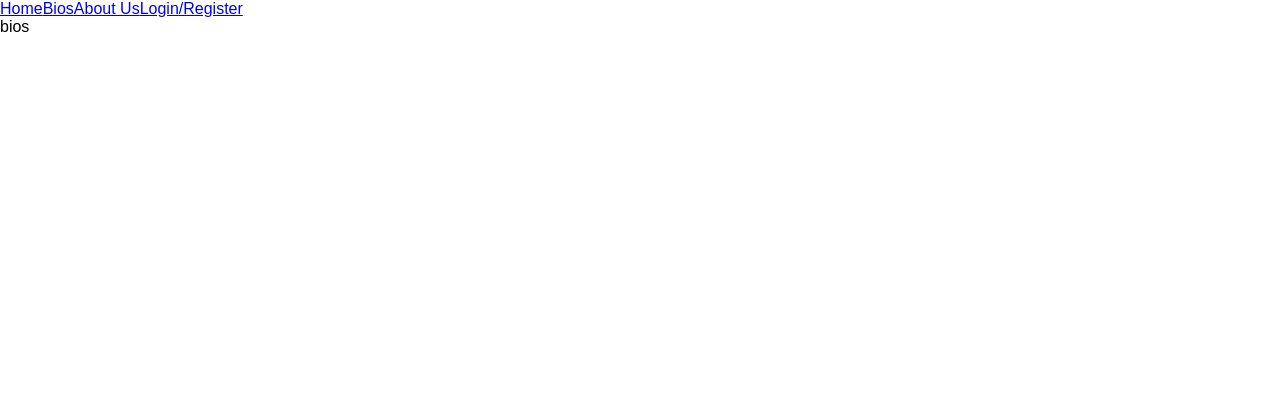
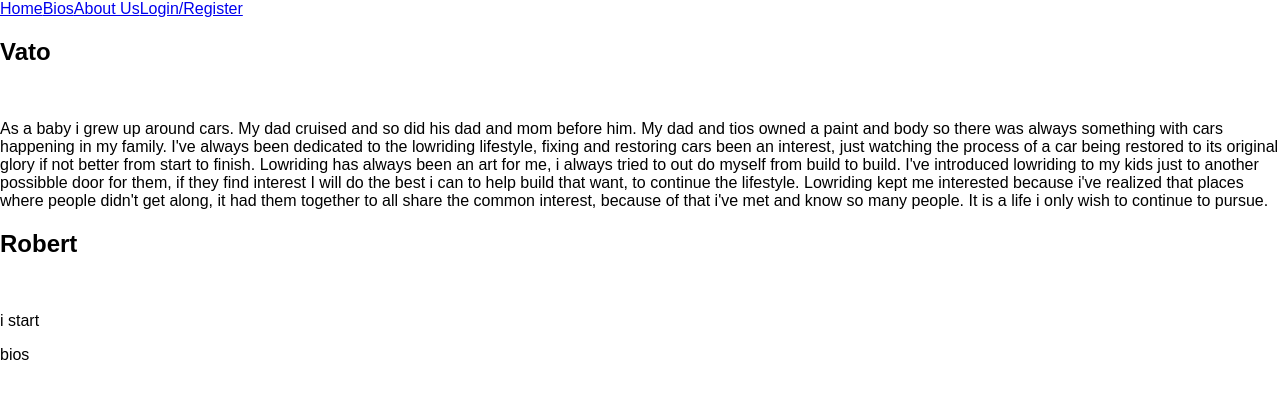
Before and after one commit to arisztid21/slowlane-website, a React (Create React App) app: page /bios in a window 1280 px wide. Shown: the top 398 px of the page. Built offline with nearby package versions, Linux system fonts and the light colour scheme; no server answers.

Commit message:
vato's bio

```diff
--- a/src/components/bios/bios.js
+++ b/src/components/bios/bios.js
@@ -1,6 +1,7 @@
 import React, {Component} from 'react';
 import axios from 'axios';
 import {Link} from 'react-router-dom';
+import Familia from './all_bios';
 
 
 class Bios extends Component{
@@ -50,6 +51,7 @@ class Bios extends Component{
         return(
             <div>
                 {user}
+                <Familia/>
                 bios
             </div>
         )
```
